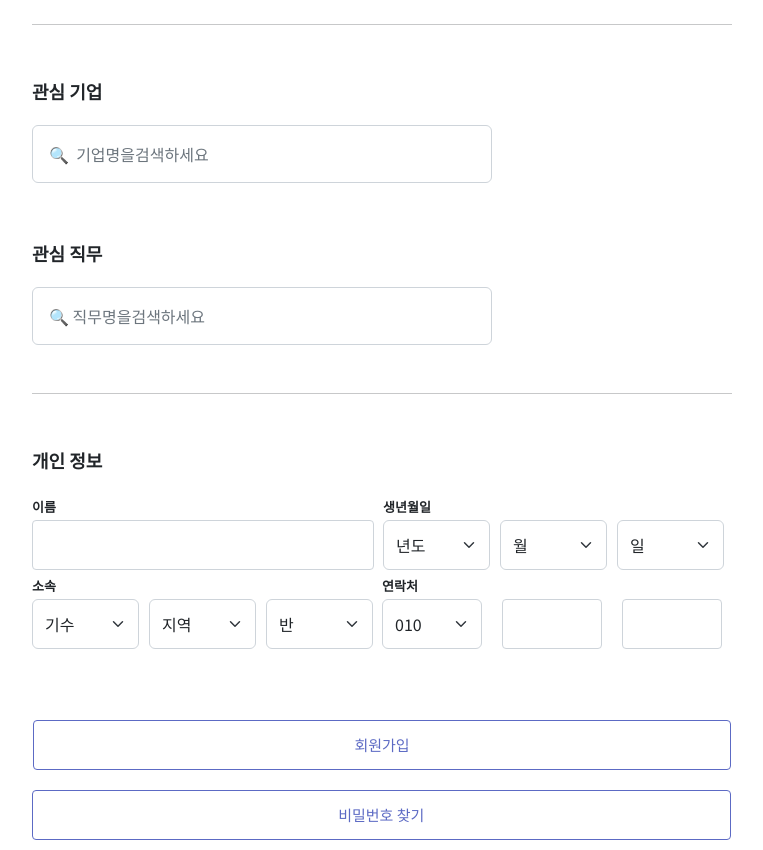
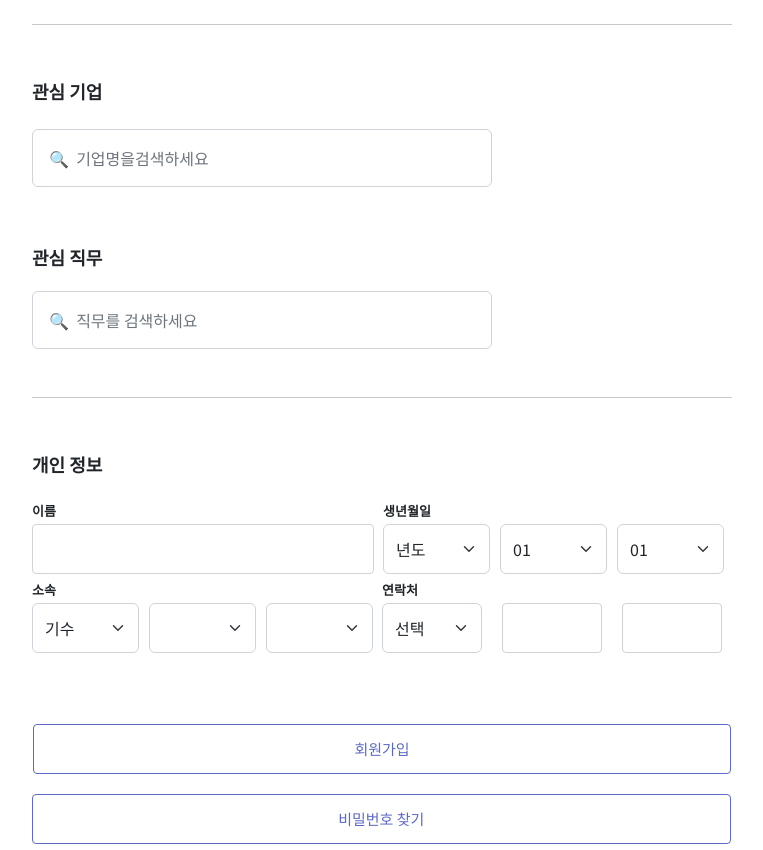
Before and after one commit to simjaeseo/SAI, a Vue app in the folder front/: page /signup in a window 1280 px wide. Shown: the part 700-1550 px from the top of the page, without its empty margins (258-1021 px from the left). Built offline with nearby package versions, Linux system fonts and the light colour scheme.

Commit message:
test: api

```diff
--- a/front/package.json
+++ b/front/package.json
@@ -8,6 +8,7 @@
     "lint": "vue-cli-service lint"
   },
   "dependencies": {
+    "axios": "^0.27.2",
     "core-js": "^3.8.3",
     "date-fns": "^2.29.1",
     "google-fonts-webpack-plugin": "^0.4.4",
--- a/front/src/api/api.js
+++ b/front/src/api/api.js
@@ -1,13 +1,13 @@
-const HOST = 'http://localhost:8080/';
+const HOST = 'http://localhost:8081/';
 
-const MEMBER = 'member/';
+const MEMBER = 'members/';
 const SCHEDULE = 'schedule/';
 
 export default {
   member: {
     login: () => `${HOST + MEMBER}login`,
-    studentSignup: () => `${HOST + MEMBER}studentsignup`,
-    ctSignup: () => `${HOST + MEMBER}consultantsignup`,
+    studentSignup: () => `${HOST + MEMBER}/member`,
+    ctSignup: () => `${HOST + MEMBER}/consultant`,
     profile: (id) => HOST + MEMBER + id,
     updatePassword: (id) => `${HOST + MEMBER + id}/password`,
     updateProfile: (id) => `${HOST + MEMBER + id}/modify`,
--- a/front/src/data/duty.json
+++ b/front/src/data/duty.json
@@ -29,5 +29,8 @@
   {"name": "블록체인"},
   {"name": "빅데이터"},
   {"name": "프론트앤드"},
-  {"name": "웹기획-PM"}
+  {"name": "웹기획-PM"},
+  {"name": "웹디자인"},
+  {"name": "웹퍼블리셔"},
+  {"name": "UI/UX 디자이너"}
 ]
--- a/front/src/main.js
+++ b/front/src/main.js
@@ -1,6 +1,10 @@
 import { createApp } from 'vue';
+import axios from 'axios';
 import App from './App.vue';
 import router from './router';
 import store from './store';
 
-createApp(App).use(store).use(router).mount('#app');
+// createApp(App).use(store).use(router).mount('#app');
+const app = createApp(App);
+app.config.globalProperties.axios = axios;
+app.use(store).use(router).mount('#app');
--- a/front/src/views/accounts/components/SearchBarDutySignUp.vue
+++ b/front/src/views/accounts/components/SearchBarDutySignUp.vue
@@ -9,19 +9,20 @@
         type="text"
         id="search"
         v-model="searchTerm"
-        placeholder="&#128269; 직무명을검색하세요"
+        placeholder="&#128269;  직무를 검색하세요"
         class="p-3 mb-0.5 w-full form-control"
         style="width:460px"
+        @keydown.enter.prevent
       >
       </label>
 
       <ul
         v-if="searchCountries.length"
-        class="border border-gray-300 absolute z-10"
+        class="border border-gray-300"
       >
         <li>
           <p id='result-count'>
-            {{ countries.length }} 개의 기업중 {{ searchCountries.length }}개가 검색되었습니다.
+            {{ countries.length }} 개의 직무중 {{ searchCountries.length }}개가 검색되었습니다.
           </p>
         </li>
         <li
@@ -29,6 +30,7 @@
             :key="country.name"
             @click="selectCountry(country.name)"
             @keydown="selectCountry(country.name)"
+            @keyup="selectCountry(country.name)"
         >
           <p id='result'>
             {{ country.name }}
@@ -37,7 +39,10 @@
       </ul>
       <div v-if="selectedCountry">
         <button v-for="country in selectedCountries" :key="country" class='btn'
-        id='selected-item'>#{{ country }}</button>
+        id='selected-item'
+        @click.prevent="selectedDeleteItem(country)">
+        #{{ country }}<span id='delete'> x</span></button>
+
       </div>
     </div>
   </div>
@@ -48,7 +53,13 @@ import countries from '@/data/duty.json';
 import { ref, computed } from 'vue';
 
 export default {
-  name: 'SearchBarDuty',
+  name: 'SearchBar',
+  data() {
+    return {
+      deleteItem: '',
+      isClicked: '',
+    };
+  },
   setup() {
     const searchTerm = ref('');
 
@@ -84,10 +95,33 @@ export default {
       selectedCountries,
     };
   },
+  updated() {
+    this.$emit('companies', this.selectedCountries);
+  },
+  methods: {
+    selectedDeleteItem(event) {
+      this.deleteItem = event;
+      for (let i = 0; i < this.selectedCountries.length; i += 1) {
+        if (this.selectedCountries[i] === this.deleteItem) {
+          this.selectedCountries.splice(i, 1);
+          i -= 1;
+        }
+      } this.$forceUpdate();
+    },
+  },
 };
 </script>
 
 <style scoped>
+#delete {
+  font-size: 5px;
+  vertical-align: top;
+}
+ul {
+  z-index: 1000;
+  position: absolute;
+  overflow: scroll;
+}
 #selected-item{
   z-index: 1000;
   color: #5c6ac4;
@@ -103,7 +137,6 @@ export default {
   font-size: 15px;
   border-radius: 0.25rem;
   padding: 0.5rem;
-  height: 50px;
   transition: color 0.15s ease-in-out, background-color 0.15s ease-in-out,
   border-color 0.15s ease-in-out, box-shadow 0.15s ease-in-out;
 }
@@ -123,8 +156,6 @@ ul {
   width: 460px;
   list-style:none;
   padding-left: 0;
-  position: relative;
-  z-index: 1000;
 }
 #result-count {
   color: gray;
--- a/front/src/views/accounts/components/SignupForm.vue
+++ b/front/src/views/accounts/components/SignupForm.vue
@@ -4,38 +4,45 @@
       <p id='signup-text1'>회원가입 교육생용</p>
     </div>
     <div id='form-input-wrap'>
-      <form action=''>
+      <form @submit.prevent="signup(credentials)">
         <p id='login-text1' class="mb-4">로그인 정보</p>
         <div>
           <label for='user_signup_email'><p id="login-text2">이메일</p>
             <input type='text' id='user_signup_email'
-            class='form-control'>
+            class='form-control'
+            v-model="credentials.userEmail">
           </label>
           <button class="btn mx-2" id="double-check-btn">중복확인</button>
         </div>
         <div class='mt-5 mb-5' id='pw-input-wrap'>
           <label for='user_signup_pw1'><p id="login-text2">비밀번호</p>
             <input type='password' id='user_signup_pw1'
-            placeholder='8자 이상 영문,숫자,특수문자 조합'
-            class='form-control'>
+            class='form-control'
+            v-model="credentials.userPassword1"
+            placeholder="8자리 이상 16자리 이하 영문+숫자">
           </label>
           <label for='user_signup_pw2' class="mx-2"><p id="login-text2">비밀번호 확인</p>
             <input type='password' id='user_signup_pw2'
-            placeholder='8자 이상 영문,숫자,특수문자 조합'
-            class='form-control'>
+            class='form-control'
+            v-model="credentials.userPassword2"
+            placeholder="8자리 이상 16자리 이하 영문+숫자">
           </label>
+          <div v-show='isInput'>
+            <p v-if='passwordCorrect' id='correct-pw'>비밀번호가 일치합니다.</p>
+            <p v-else id='incorrect-pw'>비밀번호가 일치하지않습니다. 다시 입력해주세요.</p>
+          </div>
         </div>
         <hr>
         <div class='mb-5 mt-5'>
           <p id='login-text1'>관심 기업</p>
           <div id='search-bar-box'>
-            <search-bar class="mb-5"></search-bar>
+            <search-bar class="mb-5" @companies='companies'></search-bar>
             <!-- 예시 -->
           </div>
           <div id='search-bar-box2'>
             <p id='login-text1'>관심 직무</p>
             <div>
-            <search-bar-duty-sign-up class="mb-5"></search-bar-duty-sign-up>
+            <search-bar-duty-sign-up class="mb-5" @duties='duties'></search-bar-duty-sign-up>
               <!-- 예시 -->
             </div>
           </div>
@@ -46,39 +53,80 @@
           <div>
             <label for='user_signup_name'><p id='login-text2'>이름</p>
               <input type='text' id='user_signup_name'
-              class='form-control'>
+              class='form-control'
+              v-model="credentials.username">
             </label>
             <div id='form-select-wrap1'>
               <p id='login-text3'>생년월일</p>
               <select class='form-select' id='form-select-cardinal-number'
-              aria-label='Default select example'>
+              aria-label='Default select example'
+              @change="selectedUserYear">
                 <option selected>년도</option>
-                <option value='1'>1기</option>
-                <option value='2'>2기</option>
-                <option value='3'>3기</option>
-                <option value='4'>4기</option>
-                <option value='5'>5기</option>
-                <option value='6'>6기</option>
-                <option value='7'>7기</option>
-                <option value='7'>8기</option>
+                <option value='1990'>1990</option>
+                <option value='1991'>1991</option>
+                <option value='1992'>1992</option>
+                <option value='1993'>1993</option>
+                <option value='1994'>1994</option>
+                <option value='1995'>1995</option>
+                <option value='1996'>1996</option>
+                <option value='1997'>1997</option>
+                <option value='1998'>1998</option>
+                <option value='1999'>1999</option>
+                <option value='2000'>2000</option>
+                <option value='2001'>2001</option>
+                <option value='2002'>2002</option>
+                <option value='2003'>2003</option>
               </select>
               <select class='form-select' id='form-select-region'
-              aria-label='Default select example'>
-                <option selected>월</option>
-                <option value='1'>서울</option>
-                <option value='2'>대전</option>
-                <option value='3'>광주</option>
-                <option value='4'>구미</option>
-                <option value='5'>부울경</option>
+              aria-label='Default select example'
+              @change="selectedUserMonth">
+                <option value='01'>01</option>
+                <option value='02'>02</option>
+                <option value='03'>03</option>
+                <option value='04'>04</option>
+                <option value='05'>05</option>
+                <option value='06'>06</option>
+                <option value='07'>07</option>
+                <option value='08'>08</option>
+                <option value='09'>09</option>
+                <option value='10'>10</option>
+                <option value='11'>11</option>
+                <option value='12'>12</option>
               </select>
               <select class='form-select' id='form-select-class'
-              aria-label='Default select example'>
-                <option selected>일</option>
-                <option value='1'>1반</option>
-                <option value='2'>2반</option>
-                <option value='3'>3반</option>
-                <option value='4'>4반</option>
-                <option value='5'>5반</option>
+              aria-label='Default select example'
+              @change="selectedUserDay">
+                <option value='1'>01</option>
+                <option value='2'>02</option>
+                <option value='3'>03</option>
+                <option value='4'>04</option>
+                <option value='5'>05</option>
+                <option value='6'>06</option>
+                <option value='7'>07</option>
+                <option value='8'>08</option>
+                <option value='9'>09</option>
+                <option value='10'>10</option>
+                <option value='11'>11</option>
+                <option value='12'>12</option>
+                <option value='13'>13</option>
+                <option value='14'>14</option>
+                <option value='15'>15</option>
+                <option value='16'>16</option>
+                <option value='17'>17</option>
+                <option value='18'>18</option>
+                <option value='19'>19</option>
+                <option value='20'>20</option>
+                <option value='21'>21</option>
+                <option value='22'>22</option>
+                <option value='23'>23</option>
+                <option value='24'>24</option>
+                <option value='25'>25</option>
+                <option value='26'>26</option>
+                <option value='27'>27</option>
+                <option value='28'>28</option>
+                <option value='29'>29</option>
+                <option value='30'>30</option>
+                <option value='31'>31</option>
               </select>
             </div>
           </div>
@@ -86,56 +134,59 @@
             <div id='form-select-wrap'>
               <p id='login-text3'>소속</p>
               <select class='form-select' id='form-select-cardinal-number'
-              aria-label='Default select example'>
+              aria-label='Default select example'
+              @change="selectedUserCardinalNumber">
                 <option selected>기수</option>
-                <option value='1'>1기</option>
-                <option value='2'>2기</option>
-                <option value='3'>3기</option>
-                <option value='4'>4기</option>
-                <option value='5'>5기</option>
-                <option value='6'>6기</option>
-                <option value='7'>7기</option>
+                <option value='1기'>1기</option>
+                <option value='2기'>2기</option>
+                <option value='3기'>3기</option>
+                <option value='4기'>4기</option>
+                <option value='5기'>5기</option>
+                <option value='6기'>6기</option>
+                <option value='7기'>7기</option>
               </select>
               <select class='form-select' id='form-select-region'
-              aria-label='Default select example'>
-                <option selected>지역</option>
-                <option value='1'>서울</option>
-                <option value='2'>대전</option>
-                <option value='3'>광주</option>
-                <option value='4'>구미</option>
-                <option value='5'>부울경</option>
+              aria-label='Default select example'
+              v-model="selected"
+              @click='setOptions'
+              @change="selectedUserRegion">
+                <option value='서울'>서울</option>
+                <option value='대전'>대전</option>
+                <option value='광주'>광주</option>
+                <option value='구미'>구미</option>
+                <option value='부울경'>부울경</option>
               </select>
               <select class='form-select' id='form-select-class'
-              aria-label='Default select example'>
-                <option selected>반</option>
-                <option value='1'>1반</option>
-                <option value='2'>2반</option>
-                <option value='3'>3반</option>
-                <option value='4'>4반</option>
-                <option value='5'>5반</option>
+              aria-label='Default select example'
+              @change="selectedUserClass">
+                <option v-for='option in options' :key="option">{{option}}</option>
               </select>
             </div>
             <div id='form-select-wrap' class="mx-2">
               <p id='login-text4'>연락처</p>
-              <select class='form-select' id='form-select3' aria-label='Default select example'>
-                <option value='1'>010</option>
-                <option value='2'>011</option>
-                <option value='3'>016</option>
-                <option value='4'>017</option>
-                <option value='5'>018</option>
-                <option value='5'>019</option>
+              <select class='form-select' id='form-select3' aria-label='Default select example'
+              @change="UserMobileFirst">
+                <option selected>선택</option>
+                <option value='010'>010</option>
+                <option value='011'>011</option>
+                <option value='016'>016</option>
+                <option value='017'>017</option>
+                <option value='018'>018</option>
+                <option value='019'>019</option>
               </select>
               <label for="user_signup_number1">
-                <input type="text" class="form-control" id='user_signup_number1'>
+                  <input type="text" class="form-control" id='user_signup_number1'
+                @change="UserMobileSecond">
               </label>
               <label for="user_signup_number2">
-                <input type="text" class="form-control" id='user_signup_number2'>
+                <input type="text" class="form-control" id='user_signup_number2'
+                @change="UserMobileLast">
               </label>
             </div>
           </div>
         </div>
         <div id='user-signup-btn'>
-          <button class='btn' id='signup-btn'>회원가입</button>
+          <button class='btn' id='signup-btn' type="submit">회원가입</button>
         </div>
       </form>
         <router-link to='/helpPassword' id='sign-up-text'>
@@ -146,20 +197,110 @@
 </template>
 
 <script>
+import { mapActions } from 'vuex';
 import SearchBar from './SearchBar.vue';
 import SearchBarDutySignUp from './SearchBarDutySignUp.vue';
 
 export default {
   components: { SearchBar, SearchBarDutySignUp },
   name: 'SignupForm',
+  data() {
+    return {
+      credentials: {
+        userSelectedCompanies: '',
+        userSelectedDuties: '',
+        userBirth: '',
+        userPhoneNumber: '',
+        userEmail: '',
+        userPassword1: '',
+        userPassword2: '',
+        username: '',
+        selectedUserCardinalNumber: '',
+        selectedUserRegion: '',
+        selectedUserClass: '',
+      },
+      selected: '',
+      options: [],
+      passwordCorrect: false,
+      isInput: false,
+    };
+  },
+  methods: {
+    companies(data) {
+      this.userSelectedCompanies = data;
+      console.log(this.userSelectedCompanies);
+    },
+    duties(data) {
+      this.userSelectedDuties = data;
+      console.log(this.userSelectedDuties);
+    },
+    setOptions() {
+      if (this.selected === '서울') {
+        this.options.push('1반', '2반', '3반', '4반', '5반', '6반', '7반', '8반', '9반', '10반', '11반', '12반', '13반', '14반', '15반', '16반');
+        console.log(this.options);
+      } else if (this.selected === '대전') {
+        this.options = [];
+        this.options.push('1반', '2반', '3반', '4반', '5반', '6반', '7반');
+      } else if (this.selected === '광주') {
+        this.options = [];
+        this.options.push('1반', '2반', '3반', '4반', '5반', '6반');
+      } else if (this.selected === '구미') {
+        this.options = [];
+        this.options.push('1반', '2반', '3반', '4반', '5반', '6반', '7반');
+      } else if (this.selected === '부울경') {
+        this.options = [];
+        this.options.push('1반', '2반', '3반', '4반', '5반', '6반');
+      }
+    },
+    selectedUserYear(event) {
+      const dash = '-';
+      this.credentials.userBirth = event.target.value.concat(dash);
+    },
+    selectedUserMonth(event) {
+      const dash = '-';
+      this.credentials.userBirth += event.target.value.concat(dash);
+    },
+    selectedUserDay(event) {
+      this.credentials.userBirth += event.target.value;
+    },
+    UserMobileFirst(event) {
+      this.credentials.userPhoneNumber = event.target.value;
+    },
+    UserMobileSecond(event) {
+      this.credentials.userPhoneNumber += event.target.value;
+    },
+    UserMobileLast(event) {
+      this.credentials.userPhoneNumber += event.target.value;
+    },
+    ...mapActions(['signup']),
+  },
+  updated() {
+    if (this.credentials.userPassword1.length > 0) {
+      this.isInput = true;
+    } else {
+      this.isInput = false;
+    }
+    if (this.credentials.userPassword1 === this.credentials.userPassword2) {
+      this.passwordCorrect = true;
+    } else {
+      this.passwordCorrect = false;
+    }
+  },
 };
 </script>
 
 <style scoped>
+#incorrect-pw {
+  color: #fd0606;
+}
+#correct-pw {
+  color: #5c6ac4;
+}
 #search-bar-box {
   height: 110px;
   position: relative;
   z-index: 1000;
+  margin-top: 20px;
 }
 #search-bar-box2 {
   height: 110px;
```
Also changed, not shown: front/src/store/modules/accounts.js (+50 -4 lines), front/src/views/accounts/components/SearchBar.vue (+37 -5 lines), front/src/views/accounts/components/SearchBarDuty.vue (+46 -16 lines), 1 other file (tests, documents, lock files or other folders).
